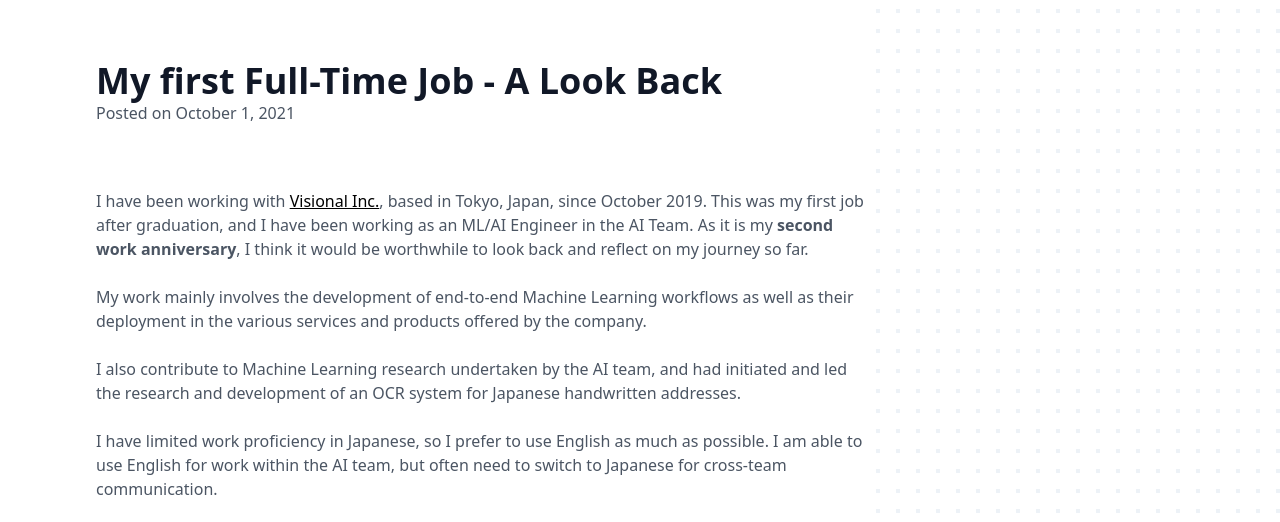
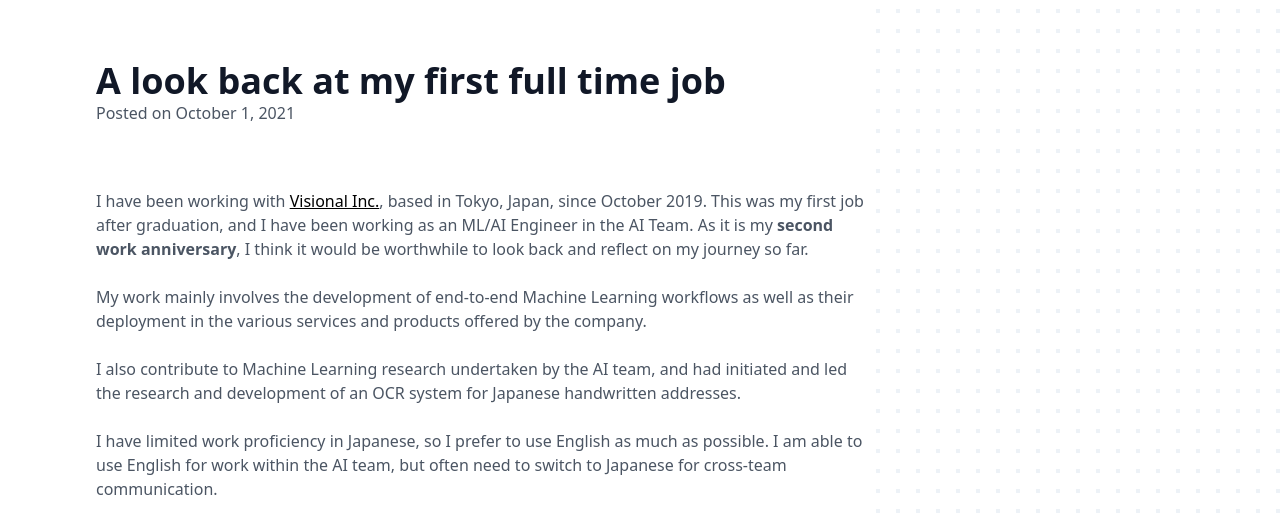
Before and after one commit to kj7kunal/kj7kunal.github.io, a Gatsby site: page /blog/visional/ in a window 1280 px wide. Shown: the part 251-773 px from the top of the page. Built offline with nearby package versions, Linux system fonts and the light colour scheme; Gatsby itself is replaced by a stand-in of ours; some packages are replaced by stand-ins of ours.

Commit message:
change name

```diff
--- a/content/blog/visional/index.md
+++ b/content/blog/visional/index.md
@@ -1,5 +1,5 @@
 ---
-title: My first Full-Time Job - A Look Back
+title: A look back at my first full time job
 date: '2021-10-01T12:00:00.00Z'
 description: '2 years as an ML/AI Engineer at Visional Inc.'
 ---
```
